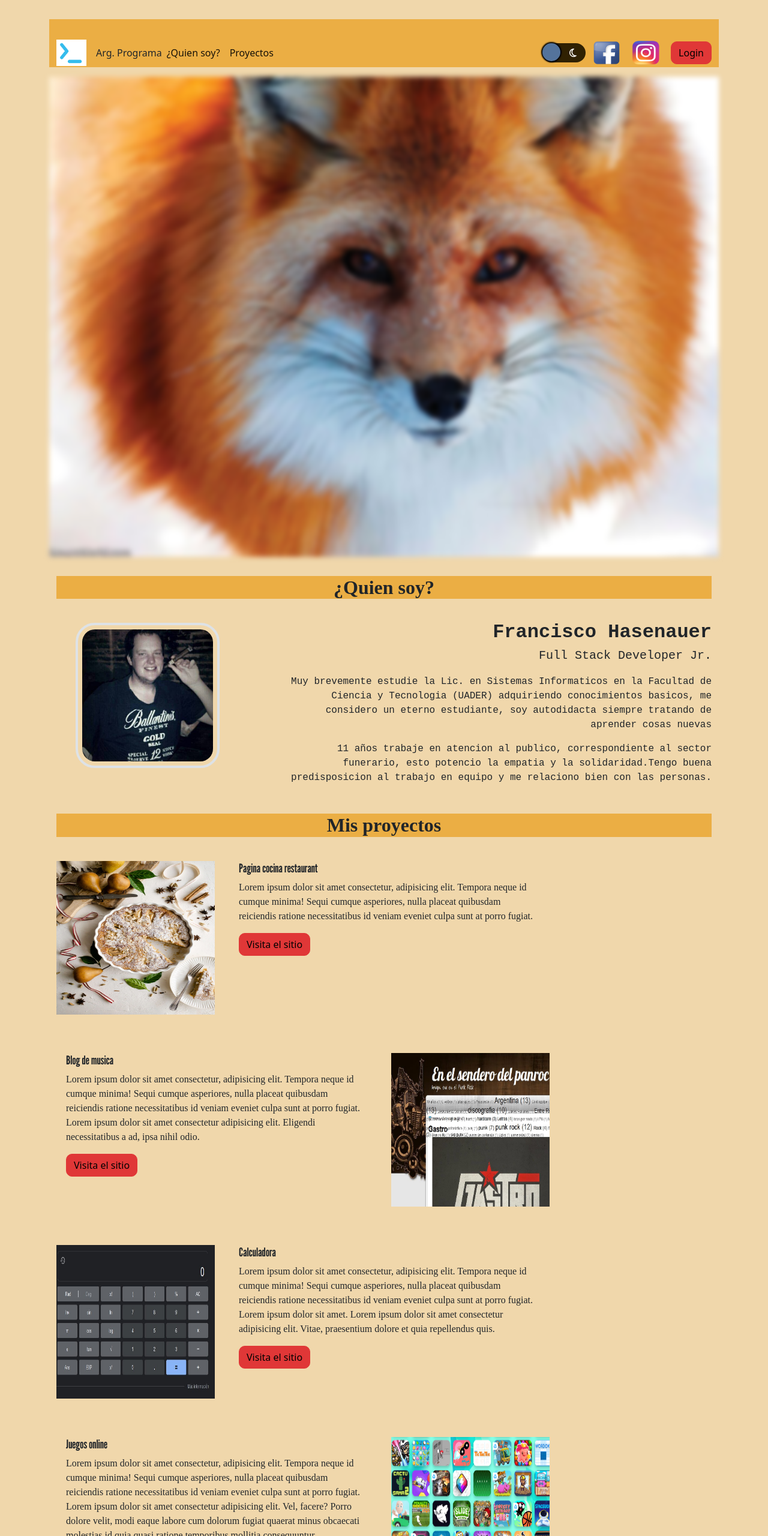
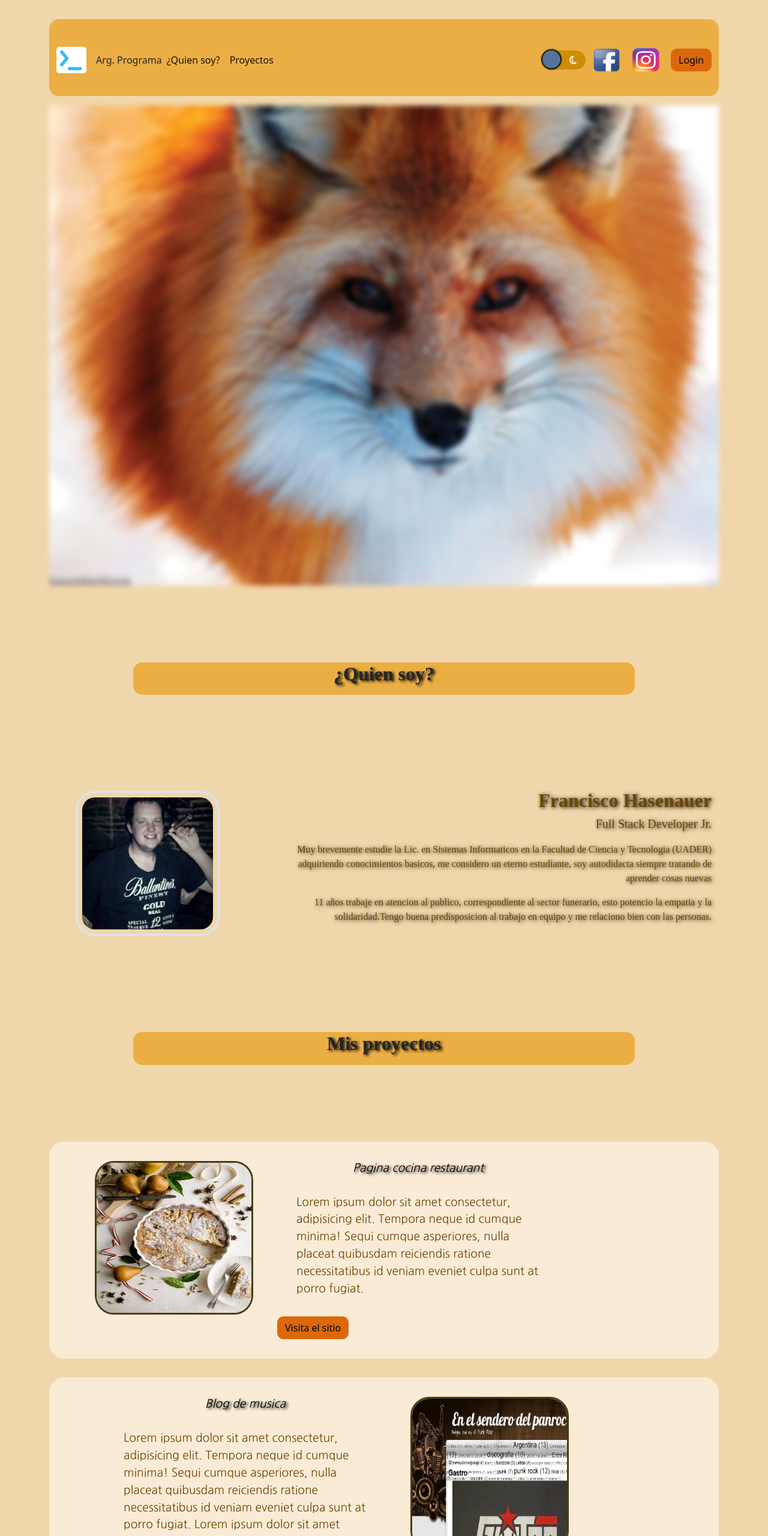
Before and after one commit to FranHasenauer/Portafolios, a website: page index.html in a window 1280 px wide. Shown: the top 2560 px of the page at 60% size. Drawn offline with nearby package versions, Linux system fonts and the light colour scheme; a web font is replaced by a local one.

Commit message:
avanzando2

```diff
--- a/index.html
+++ b/index.html
@@ -11,7 +11,7 @@
     <link rel="preconnect" href="https://fonts.googleapis.com">
     <link rel="preconnect" href="https://fonts.gstatic.com" crossorigin>
     <link
-        href="https://fonts.googleapis.com/css2?family=Hurricane&family=League+Gothic&family=Ramaraja&family=Shizuru&family=Red+Hat+Mono&display=swap"
+        href="https://fonts.googleapis.com/css2?family=Oregano&family=Hurricane&family=League+Gothic&family=Ramaraja&family=Shizuru&family=Nanum+Gothic&family=Red+Hat+Mono&display=swap"
         rel="stylesheet">
     <!-- AOS Scroll Library -->
     <link href="https://unpkg.com/aos@2.3.1/dist/aos.css" rel="stylesheet">
@@ -24,17 +24,18 @@
 </head>
 
 <body>
-    <main class="container ">
-        <nav class="navbar navbar-expand-lg navbar-light bg-nav ">
+    <main class="container" id="inicio">
+
+        <nav class="navbar navbar-expand-lg navbar-light bg-nav">
             <div class="container">
-                <a target="_blank" class="navbar-brand" href="https://argentinaprograma.inti.gob.ar/">
-                    <img src="Img/ArgP-Logo.png" alt="" width="50" height="44">
+                <a target="_blank" class="navbar-brand " href="https://argentinaprograma.inti.gob.ar/">
+                    <img class="icon" src="Img/ArgP-Logo.png" alt="" width="50" height="44">
                 </a>
-                Arg. Programa
+                <p class="text">Arg. Programa</p>
 
                 <button class="navbar-toggler" type="button" data-bs-toggle="collapse"
-                    data-bs-target="#navbarSupportedContent" aria-controls="navbarSupportedContent"
-                    aria-expanded="false" aria-label="Toggle navigation">
+                    data-bs-target="#navbarSupportedContent" aria-controls="navbarSupportedContent" aria-expanded="true"
+                    aria-label="Toggle navigation">
                     <span class="navbar-toggler-icon"></span>
                 </button>
                 <div class="collapse navbar-collapse" id="navbarSupportedContent">
@@ -56,19 +57,20 @@
                     <a target="_blank" class="navbar-brand" href="https://www.instagram.com/fran.hasenauer/">
                         <img src="Img/I-Logo.png" alt="" width="50" height="44">
                     </a>
-                    <input class="btn btn-secondary" type="submit" value="Login">
+                    <input class="btn btn-secondary " type="submit" value="Login">
 
                 </div>
             </div>
         </nav>
         <div class="bg">
+
         </div>
         <div class="container">
             <div class="separador">
                 <h2 id="quienSoy" class="sub-text">¿Quien soy?</h2>
             </div>
 
-            <div class="row">
+            <div class="row ">
                 <div class="col-12 col-lg-4">
                     <img src="Img/img-perfil.jpg" alt="" class="img-perfil border border-4">
                 </div><!--  -->
@@ -99,7 +101,7 @@
             </div>
 
 
-            <div class="row">
+            <div class="row cont-row">
                 <div class="col-12 col-md-6 custom-section" data-aos="flip-right" data-aos-easing="ease-out-cubic"
                     data-aos-offset="300" data-aos-duration="1000">
                     <img src="Img/card1.jpg" alt="..." class="img-card">
@@ -119,7 +121,7 @@
 
         </section>
         <section class="container">
-            <div class="row">
+            <div class="row cont-row">
                 <div class="col-12 col-md-6">
                     <div class="card-body">
                         <h5 class="card-title">Blog de musica</h5>
@@ -140,7 +142,7 @@
             </div>
         </section>
         <section class="container">
-            <div class="row">
+            <div class="row cont-row">
                 <div class="col-12 col-md-6 custom-section" data-aos="flip-right" data-aos-easing="ease-out-cubic"
                     data-aos-offset="300" data-aos-duration="1000">
                     <img src="Img/card3.jpeg" alt="..." class="img-card">
@@ -164,7 +166,7 @@
 
         </section>
         <section class="container">
-            <div class="row">
+            <div class="row cont-row">
 
                 <div class="col-12 col-md-6">
                     <div class="card-body">
@@ -187,7 +189,7 @@
             </div>
         </section>
         <section class="container">
-            <div class="row">
+            <div class="row cont-row">
                 <div class="col-12 col-md-6 custom-section" data-aos="flip-right" data-aos-easing="ease-out-cubic"
                     data-aos-offset="300" data-aos-duration="1000">
                     <img src="Img/card5.png" alt="..." class="img-card">
@@ -207,11 +209,11 @@
             </div>
 
         </section>
-        <footer>
-            <div class="container">
+        <div class="container-footer">
+            <footer>
                 <p>&copy; Fran Hasenuer</p>
-            </div>
-        </footer>
+            </footer>
+        </div>
     </main>
     <script>
         AOS.init();
--- a/sass/custom.scss
+++ b/sass/custom.scss
@@ -8,7 +8,7 @@ $principalDark: rgb(0, 0, 0);
 $secundario: rgb(235, 174, 68);
 $secundarioDark: rgb(140, 138, 158);
 
-$boton: rgb(224, 55, 55);    /* rgb(219, 105, 12); */
+$boton:  rgb(219, 105, 12);
 $botonDark: rgb(84, 115, 155);
 
 
@@ -33,36 +33,41 @@ $btn-border-radius: 10px;
 body {
     margin: 0 px;
     background: $principal;
-    transition: .3s ease all;
-
+    transition: 1s ease all;
     &.dark{
         background: $principalDark;
         .bg-nav {
             background-color: $secundarioDark;
         }
+
+
     }
 }
 /* -.-.-.-.-.-.-.-.-.-.-.-.-.NavBar.-.-.-.-.-.-.-.-.-.-.-.-.-.-.-.-.-.-.-.-.-.-.-.-. */
 
-.navbar {
-    width: auto;
-    height: 5rem;
+
+.bg-nav {
+    background-color: $secundario;
+    border-radius: 1rem;
+    padding-bottom: 2rem;
+}
+
+.icon {
+    border-radius: 0.3rem;
 
 }
-.bg-nav {
-    background-color: $secundario;
+.text {
+margin-top: 1rem;
 }
-.icon {
-    border: 15px;
-    border-color: black;
-}
+
+
+
 
 
 
 
 /* -.-.-.-.-.-.-.-.-.-.-.-.-.Background.-.-.-.-.-.-.-.-.-.-.-.-.-.-.-.-.-.-.-.-.-.-.-.-. */
 .bg {
-    text-align: center;
     margin-top: 1rem;
     padding: 10px;
     height: 100vh;
@@ -82,7 +87,7 @@ body {
 
 /* -.-.-.-.-.-.-.-.-.-.-.-.-.Switch.-.-.-.-.-.-.-.-.-.-.-.-.-.-.-.-.-.-.-.-.-.-.-.-. */
 .switch {
-    background: rgb(48, 33, 2);
+    background: rgb(207, 141, 7);
     border-radius: 1000px;
     border: none;
     position: relative;
@@ -107,12 +112,14 @@ body {
     }
 
     &.active {
-        background: rgb(236, 191, 94);
+        background: rgb(209, 209, 208);
         color: black;
+
 
         &::after {
             right: 0;
             left: unset;
+
         }
     }
 }
@@ -135,6 +142,16 @@ span {
 .container {
     margin-top: 2rem;
 }
+.cont-row {
+    background-color: antiquewhite;
+    border-radius: 1.5rem;
+    padding-left: 4rem;
+    body.dark & {
+        background-color: rgb(27, 26, 26);
+
+    }
+
+}
 .custom-section {
     padding-top: 2rem;
     width: 18rem;
@@ -147,15 +164,30 @@ span {
 .img-card {
     width: 100%;
     height: 100%;
+    border-radius: 2rem;
+    border: solid rgb(70, 64, 15) 3px;
 }
 
 .card-title {
-    font-family: 'League Gothic', sans-serif;
+    font-family: 'Nanum Gothic';
+    text-align: center;
+    text-shadow: rgb(10, 6, 3) 3px 2px 4px;
+    font-size: larger;
+    font-style: italic;
+    color: rgb(0, 0, 0);
+    body.dark & {
+        color: rgb(202, 195, 195);
+        text-shadow: rgb(236, 128, 128) 3px 2px 4px;
+    }
 }
 .card-text {
-    font-family: 'Ramaraja', serif;
+    font-family: 'Nanum Gothic';
+    padding: 1rem;
+    margin: 1rem;
+    font-size: larger;
+    color: rgb(110, 70, 0);
     body.dark & {
-        color: whitesmoke;
+        color: rgb(90, 90, 120);
     }
 
 }
@@ -167,27 +199,27 @@ span {
     margin: 2rem;
     border-radius: 2rem;
 }
-.sub-text {
-    margin-top: 1rem;
-    text-align: center;
-    font-weight: bold;
-    font-family: 'Shizuru';
-    body.dark & {
-        color: white;
-    }
-}
+
 .central-text {
     text-align: right;
-    font-family: 'Red Hat Mono', monospace;
+    color: rgb(110, 70, 0);
+    font-family: 'Oregano';
+    text-shadow: black 2px 1px 7px;
+    body.dark & {
+        color: rgb(90, 90, 120);
+    }
 }
 
 footer {
     background-color: $secundario;
-    padding: 20px 0px;
+    border-radius: 1rem;
+    padding: 1rem;
     color: black;
-    margin-top: 40px;
+    margin-left: 1rem;
+    margin-right: 1rem;
+    margin-top: 1rem;
     width: auto;
-    height: 5rem;
+    height: 3rem;
 
 
     body.dark & {
@@ -197,9 +229,22 @@ footer {
 }
     .separador{
         background-color: $secundario;
+        text-shadow: rgb(10, 6, 3) 3px 2px 4px;
+        border-radius: 15px;
+        margin: 8rem;
 
         body.dark & {
             background-color: $secundarioDark;
-
+            text-shadow: rgb(70, 68, 68) 3px 2px 4px;
         }
     }
+    .sub-text {
+        margin: 1rem;
+        padding-bottom: 1rem;
+        text-align: center;
+        font-weight: bold;
+        font-family: 'Shizuru';
+        body.dark & {
+            color: white;
+        }
+    }
```
Also changed, not shown: sass/custom.css, 1 other file.
